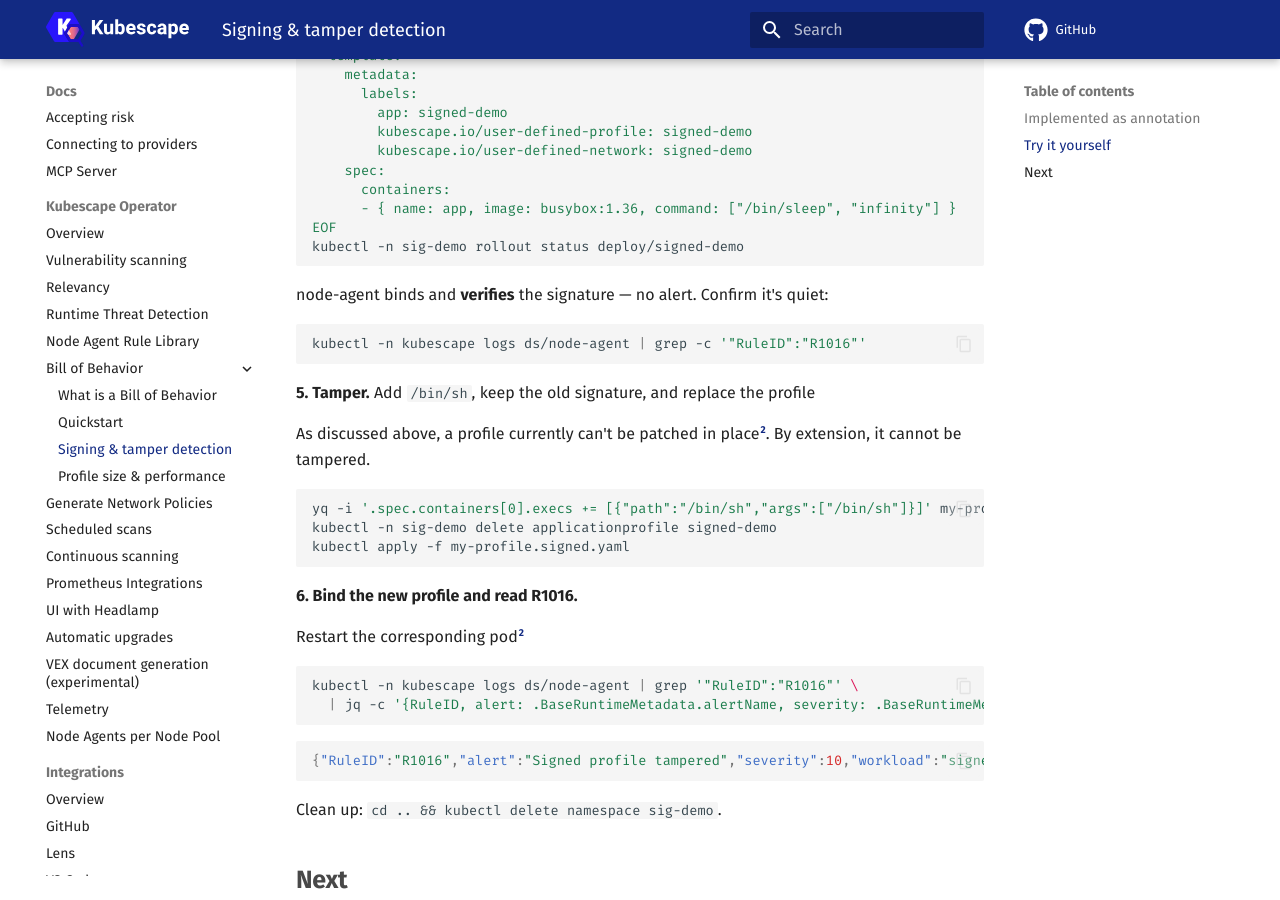
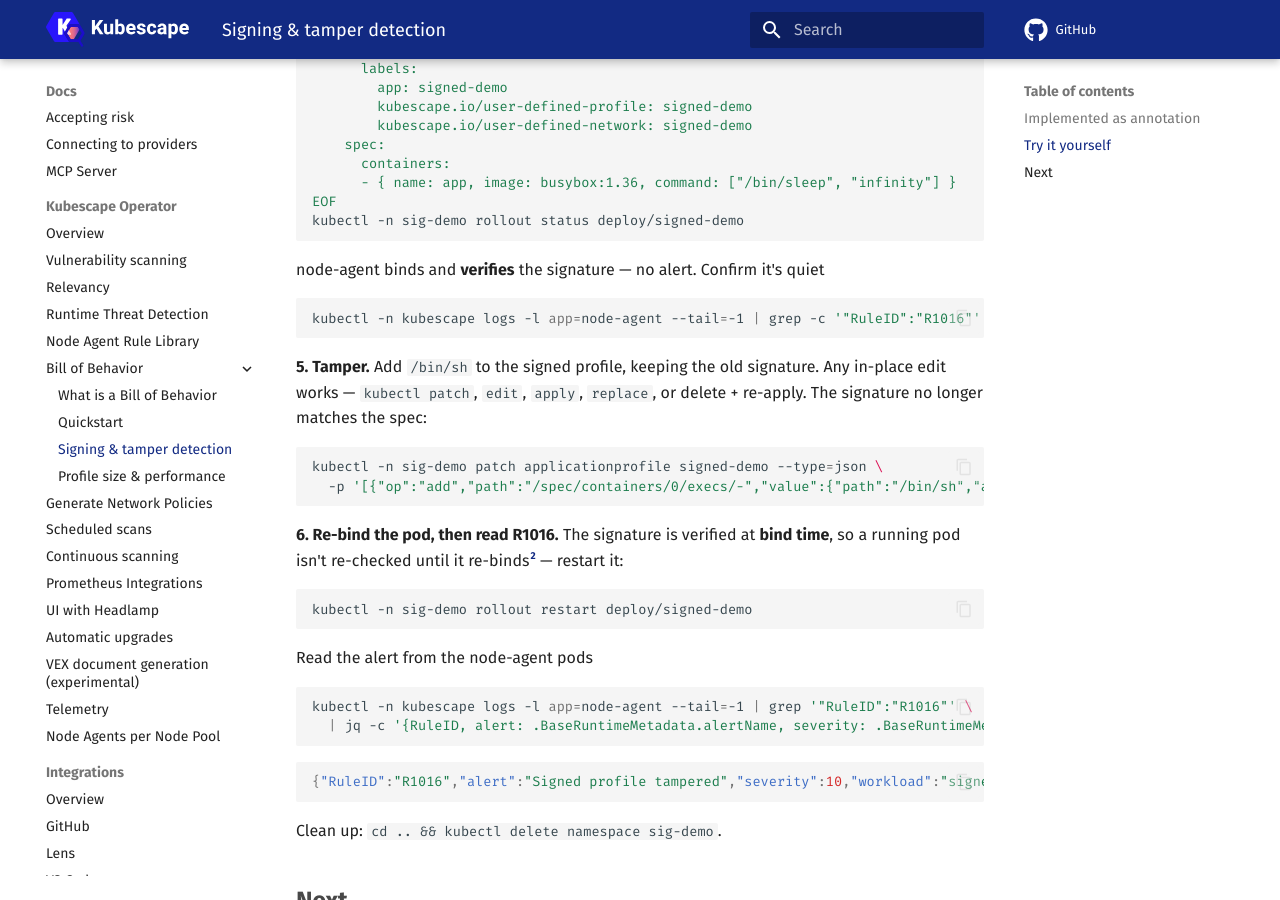
Before and after one commit to kubescape/kubescape.io, an MkDocs documentation site: the page built from docs/docs/operator/bill-of-behavior/signing-and-tamper.md, in a window 1280 px wide and 900 px high, scrolled down 2169 px. Built offline with MkDocs 1.6.1 and Material for MkDocs 9.7.7, drawn with Linux system fonts in a browser that asks for light colours; comment, search, counter and statistics services are not loaded; some of the changed text lies outside the part shown.

Commit message:
addressing @matthyx review (or his AI)
Signed-off-by: entlein <einentlein@gmail.com>

````diff
--- a/docs/docs/operator/bill-of-behavior/signing-and-tamper.md
+++ b/docs/docs/operator/bill-of-behavior/signing-and-tamper.md
@@ -9,10 +9,10 @@ as "normal". Same goes for the CEL rules[^cel-rules] and configuration. Which is
 ![R1016 tamper detection](r1016-tamper.gif)
 
 
-Importantly, you currently cannot edit SBOBs in Kubescape - at least, it has no effect at all - you need to restart a pod for an SBOB to take effect[^backlog].
+
 For up-to-date examples, consult the
 component tests `Test_29` (a signed profile is accepted), `Test_30` (tampering invalidates the
-signature), and `Test_31` (the R1016 alert fires). This implementation will change in the future.
+signature), and `Test_31` (the R1016 alert fires). This implementation will change in the future[^backlog].
 
 ## Implemented as annotation
 
@@ -94,30 +94,32 @@ EOF
 kubectl -n sig-demo rollout status deploy/signed-demo
 ```
 
-node-agent binds and **verifies** the signature — no alert. Confirm it's quiet:
+node-agent binds and **verifies** the signature — no alert. Confirm it's quiet
 
 ```bash
-kubectl -n kubescape logs ds/node-agent | grep -c '"RuleID":"R1016"'
+kubectl -n kubescape logs -l app=node-agent --tail=-1 | grep -c '"RuleID":"R1016"'
 ```
 
-**5. Tamper.** Add `/bin/sh`, keep the old signature, and replace the profile
-
-As discussed above, a profile currently can't be patched in place[^backlog]. By extension, it cannot be tampered.
+**5. Tamper.** Add `/bin/sh` to the signed profile, keeping the old signature. Any in-place edit works — `kubectl patch`, `edit`, `apply`, `replace`, or delete + re-apply. The signature no longer matches the spec:
 
 ```bash
-yq -i '.spec.containers[0].execs += [{"path":"/bin/sh","args":["/bin/sh"]}]' my-profile.signed.yaml
-kubectl -n sig-demo delete applicationprofile signed-demo
-kubectl apply -f my-profile.signed.yaml
+kubectl -n sig-demo patch applicationprofile signed-demo --type=json \
+  -p '[{"op":"add","path":"/spec/containers/0/execs/-","value":{"path":"/bin/sh","args":["/bin/sh"]}}]'
 ```
 
 
 
-**6. Bind the new profile and read R1016.**
-
-Restart the corresponding pod[^backlog]
+**6. Re-bind the pod, then read R1016.**
+The signature is verified at **bind time**, so a running pod isn't re-checked until it re-binds[^backlog] — restart it:
 
 ```bash
-kubectl -n kubescape logs ds/node-agent | grep '"RuleID":"R1016"' \
+kubectl -n sig-demo rollout restart deploy/signed-demo
+```
+
+Read the alert from the node-agent pods
+
+```bash
+kubectl -n kubescape logs -l app=node-agent --tail=-1 | grep '"RuleID":"R1016"' \
   | jq -c '{RuleID, alert: .BaseRuntimeMetadata.alertName, severity: .BaseRuntimeMetadata.severity, workload: .RuntimeK8sDetails.workloadName}'
 ```
 
````
Also changed, not shown: other parts of docs/docs/operator/bill-of-behavior/signing-and-tamper.md (+1 -1 lines), docs/docs/operator/bill-of-behavior/quickstart.md (+7 -22 lines).
